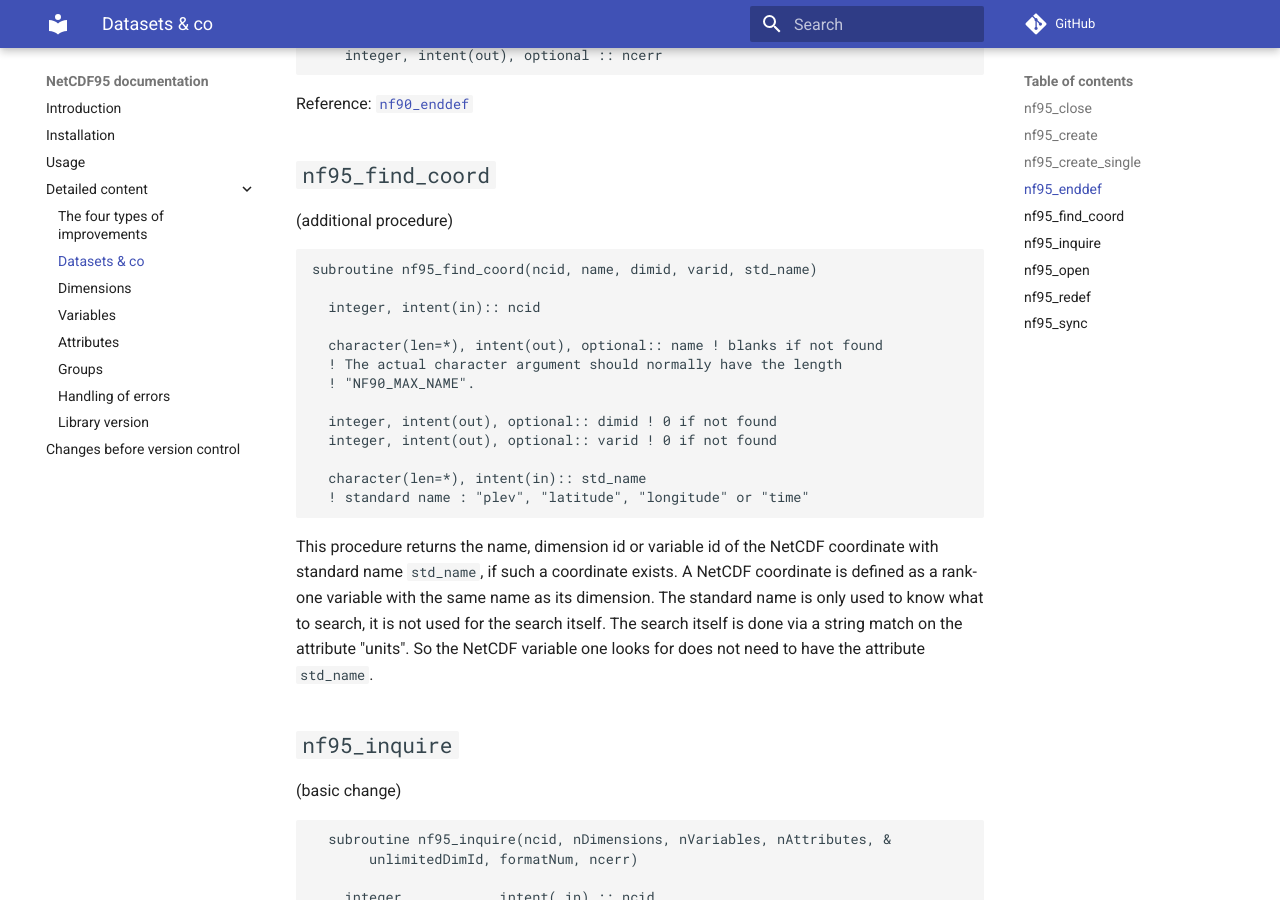
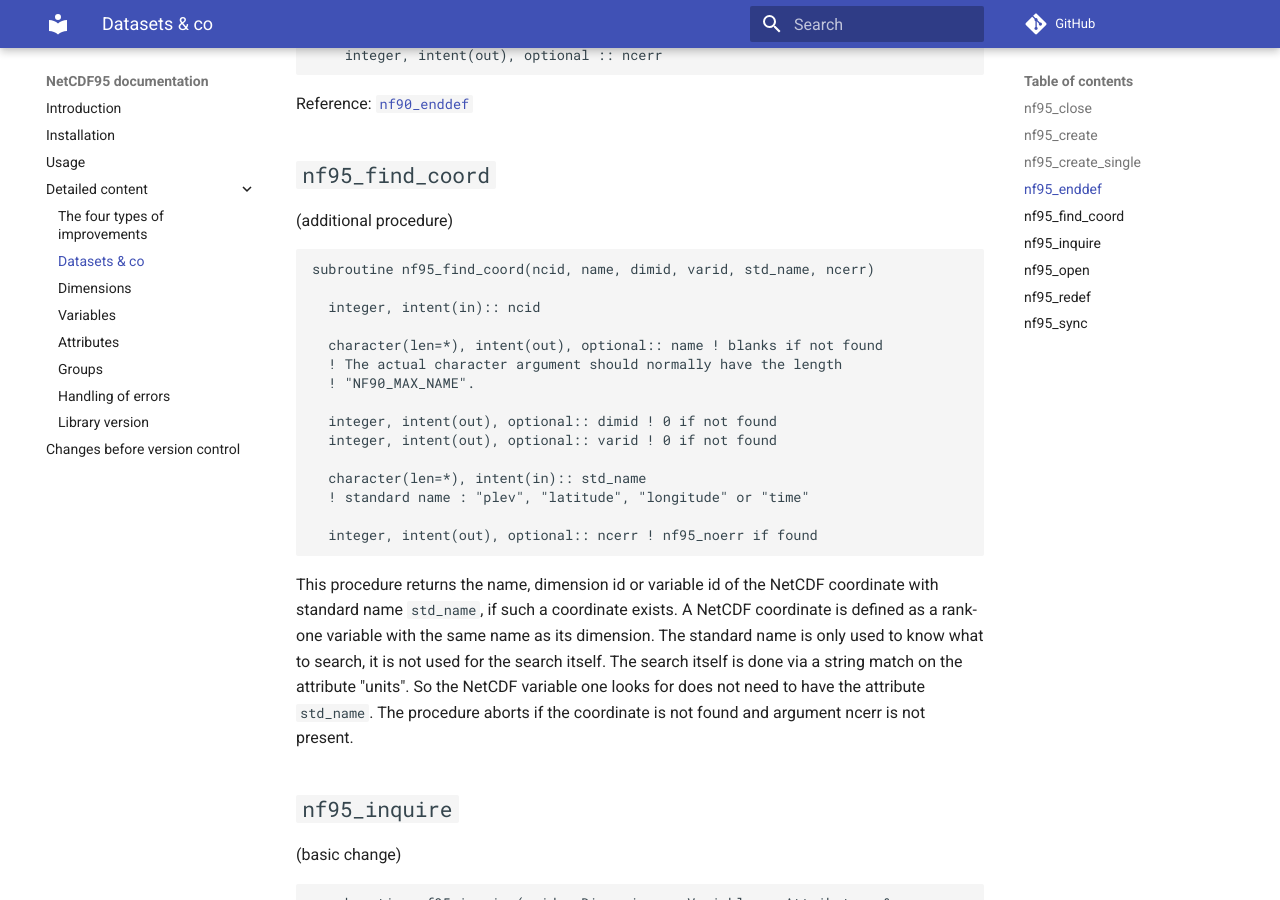
Before and after one commit to lguez/NetCDF95, an MkDocs documentation site: the page built from docs/Detailed_content/datasets.md, in a window 1280 px wide and 900 px high, scrolled down 1555 px. Built offline with MkDocs 1.6.1 and Material for MkDocs 9.7.7, drawn with Linux system fonts in a browser that asks for light colours; comment, search, counter and statistics services are not loaded.

Commit message:
Add argument ncerr to `nf95_find_coord`
And abort if coordinate is not found and ncerr is absent. This
behaviour aligns with the behaviour of inquiring procedures.

````diff
--- a/docs/Detailed_content/datasets.md
+++ b/docs/Detailed_content/datasets.md
@@ -71,7 +71,7 @@ Reference: [`nf90_enddef`](https://docs.unidata.ucar.edu/netcdf-fortran/current/
 (additional procedure)
 
 ```fortran
-subroutine nf95_find_coord(ncid, name, dimid, varid, std_name)
+subroutine nf95_find_coord(ncid, name, dimid, varid, std_name, ncerr)
 
   integer, intent(in):: ncid
 
@@ -84,6 +84,8 @@ subroutine nf95_find_coord(ncid, name, dimid, varid, std_name)
 
   character(len=*), intent(in):: std_name
   ! standard name : "plev", "latitude", "longitude" or "time"
+
+  integer, intent(out), optional:: ncerr ! nf95_noerr if found
 ```
 
 This procedure returns the name, dimension id or variable id of the
@@ -93,7 +95,8 @@ same name as its dimension. The standard name is only used to know
 what to search, it is not used for the search itself. The search
 itself is done via a string match on the attribute \"units\". So the
 NetCDF variable one looks for does not need to have the attribute
-`std_name`.
+`std_name`. The procedure aborts if the coordinate is not found and
+argument ncerr is not present.
 
 ## `nf95_inquire`
 
````
Also changed, not shown: 3 other files.
